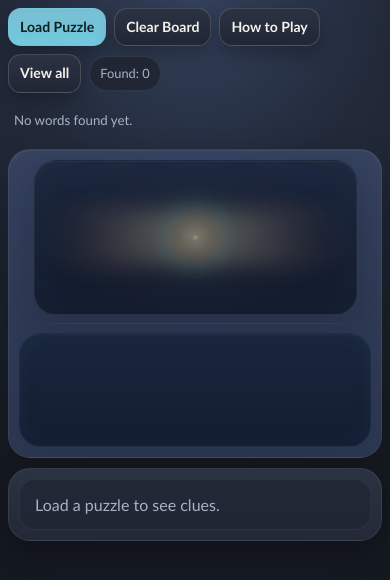
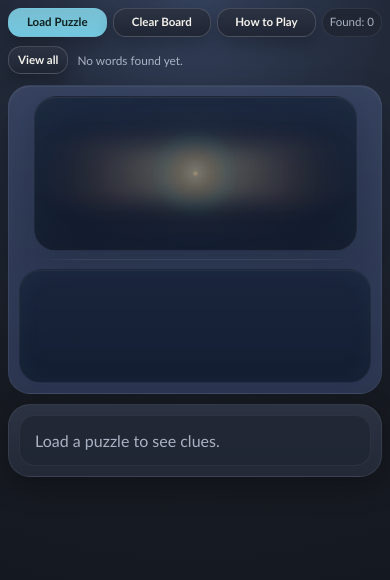
Before and after one commit to 1979paf313/Scrabble_2, a plain HTML site: page index.html in a window 390 px wide. Drawn offline with Linux system fonts and the light colour scheme.

Commit message:
Update index.html

```diff
--- a/index.html
+++ b/index.html
@@ -1483,6 +1483,150 @@
     padding: 8px;
   }
 }
+/* =========================
+   COMPACT MOBILE HUD
+   Put at END of <style>
+   ========================= */
+
+/* Desktop/tablet default: still clean, but not cramped */
+.recent-strip-row {
+  display: grid;
+  grid-template-columns: auto minmax(0, 1fr);
+  gap: 10px;
+  align-items: center;
+  margin-bottom: 12px;
+}
+
+.recent-strip-row .recent-strip-wrap {
+  min-width: 0;
+  margin-bottom: 0;
+}
+
+.recent-strip-row__button {
+  white-space: nowrap;
+}
+
+/* Phone HUD: two tight rows */
+@media (max-width: 620px) {
+  .top-bar--mobile-compact {
+    display: grid;
+    grid-template-columns: minmax(0, 1fr) auto;
+    gap: 6px;
+    align-items: center;
+    margin-bottom: 7px;
+  }
+
+  .top-bar--mobile-compact .top-bar-left {
+    display: grid;
+    grid-template-columns: repeat(3, minmax(0, 1fr));
+    gap: 6px;
+    min-width: 0;
+  }
+
+  .top-bar--mobile-compact .top-bar-right {
+    display: flex;
+    justify-content: flex-end;
+    min-width: max-content;
+  }
+
+  .top-bar--mobile-compact .button {
+    min-width: 0;
+    width: 100%;
+    padding: 7px 6px;
+    border-radius: 13px;
+    font-size: 0.72rem;
+    line-height: 1.1;
+    white-space: nowrap;
+    letter-spacing: 0;
+  }
+
+  .top-bar--mobile-compact .status-pill {
+    padding: 7px 7px;
+    border-radius: 999px;
+    font-size: 0.72rem;
+    line-height: 1.1;
+    white-space: nowrap;
+  }
+
+  .recent-strip-row {
+    grid-template-columns: auto minmax(0, 1fr);
+    gap: 7px;
+    align-items: center;
+    margin-bottom: 8px;
+  }
+
+  .recent-strip-row__button {
+    padding: 7px 9px;
+    border-radius: 13px;
+    font-size: 0.72rem;
+    line-height: 1.1;
+  }
+
+  .recent-strip-row .recent-strip-wrap {
+    min-width: 0;
+    overflow: hidden;
+  }
+
+  .recent-strip {
+    min-height: 31px;
+    gap: 6px;
+    padding: 1px 0;
+    overflow-x: auto;
+    overflow-y: hidden;
+    white-space: nowrap;
+    scrollbar-width: none;
+  }
+
+  .recent-strip::-webkit-scrollbar {
+    display: none;
+  }
+
+  .recent-strip__empty {
+    font-size: 0.74rem;
+    padding-left: 2px;
+  }
+
+  .recent-strip__item {
+    padding: 6px 9px;
+    border-radius: 999px;
+    font-size: 0.74rem;
+    line-height: 1.1;
+  }
+}
+
+/* Extra-tight phones */
+@media (max-width: 380px) {
+  .top-bar--mobile-compact {
+    gap: 5px;
+  }
+
+  .top-bar--mobile-compact .top-bar-left {
+    gap: 5px;
+  }
+
+  .top-bar--mobile-compact .button {
+    padding-left: 5px;
+    padding-right: 5px;
+    font-size: 0.68rem;
+  }
+
+  .top-bar--mobile-compact .status-pill {
+    padding-left: 6px;
+    padding-right: 6px;
+    font-size: 0.68rem;
+  }
+
+  .recent-strip-row {
+    gap: 6px;
+  }
+
+  .recent-strip-row__button {
+    padding-left: 8px;
+    padding-right: 8px;
+    font-size: 0.68rem;
+  }
+}
+
     </style>
   </head>
   <body class="game-panels">
@@ -1493,7 +1637,7 @@
         </div>
 
         <div class="game-panel">
-          <div class="top-bar">
+        <div class="top-bar top-bar--mobile-compact">
   <div class="top-bar-left">
     <button id="loadPuzzleBtn" class="button button--primary">
       Load Puzzle
@@ -1503,19 +1647,22 @@
   </div>
 
   <div class="top-bar-right">
+    <div id="foundCountPill" class="status-pill">Found: 0</div>
+  </div>
+</div>
+
+<div class="recent-strip-row">
   <button
     id="openAllWordsBtn"
-                class="button button--small"
+    class="button button--small recent-strip-row__button"
     type="button"
   >
     View all
   </button>
-              <div id="foundCountPill" class="status-pill">Found: 0</div>
-            </div>
-          </div>
 
   <div class="recent-strip-wrap">
     <div id="recentList" class="recent-strip"></div>
+  </div>
 </div>
 
           <div class="layout">
```
Lines whose indentation alone changed are shown as unchanged.
